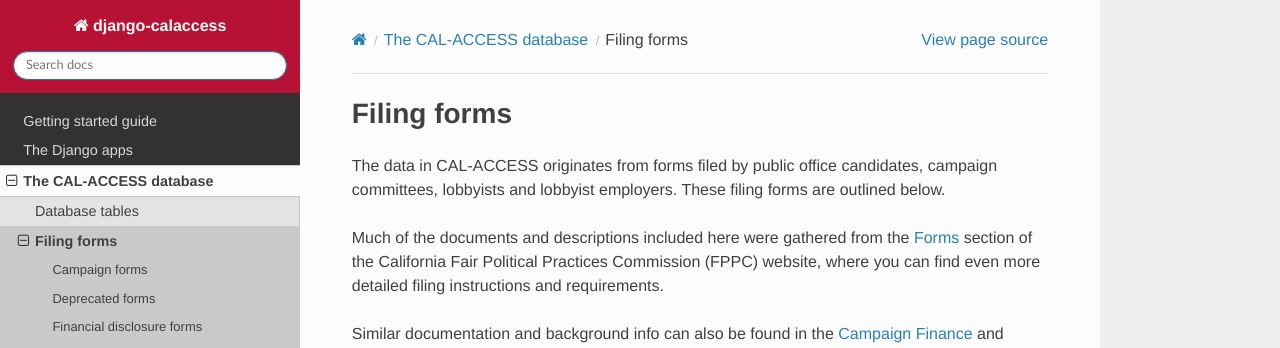
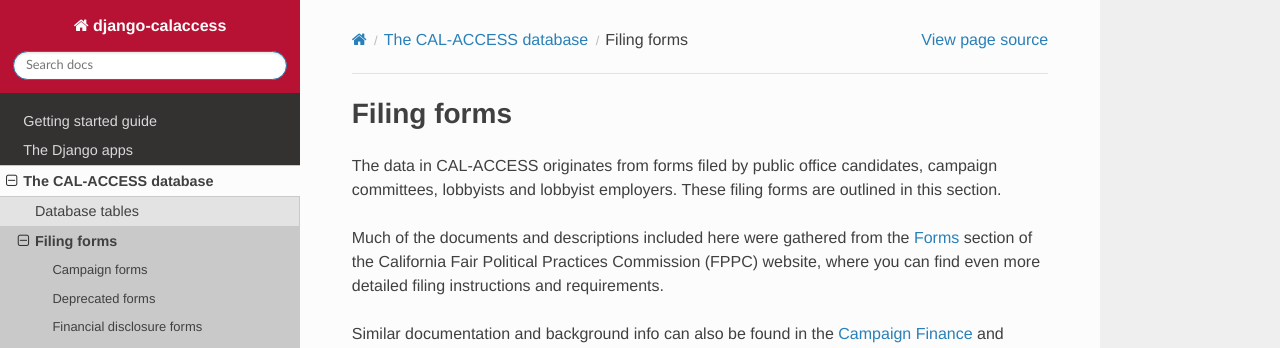
Before and after one commit to palewire/django-calaccess-technical-documentation, a Sphinx documentation site: the page built from docs/calaccess/filingforms.rst, in a window 1280 px wide and 900 px high. Shown: the top 348 px of the window. Built offline with Sphinx 7.4.7 and the Read the Docs theme 2.0.0, drawn with Linux system fonts in a browser that asks for light colours.

Commit message:
Small edit

```diff
--- a/docs/calaccess/filingforms.rst
+++ b/docs/calaccess/filingforms.rst
@@ -1,7 +1,7 @@
 Filing forms
 ============
 
-The data in CAL-ACCESS originates from forms filed by public office candidates, campaign committees, lobbyists and lobbyist employers. These filing forms are outlined below.
+The data in CAL-ACCESS originates from forms filed by public office candidates, campaign committees, lobbyists and lobbyist employers. These filing forms are outlined in this section.
 
 Much of the documents and descriptions included here were gathered from the `Forms <http://www.fppc.ca.gov/forms.html>`_ section of the California Fair Political Practices Commission (FPPC) website, where you can find even more detailed filing instructions and requirements.
 
```
